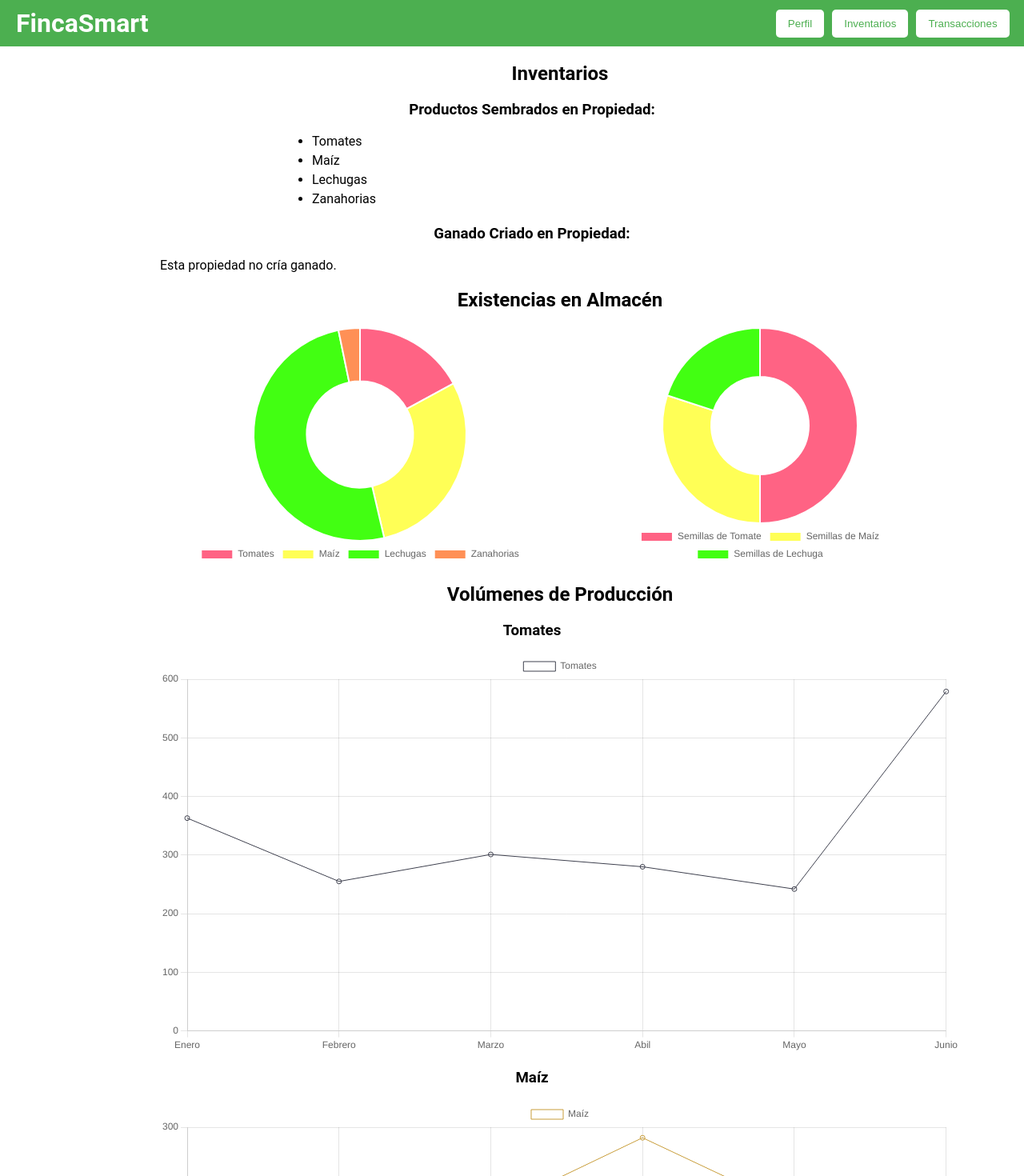
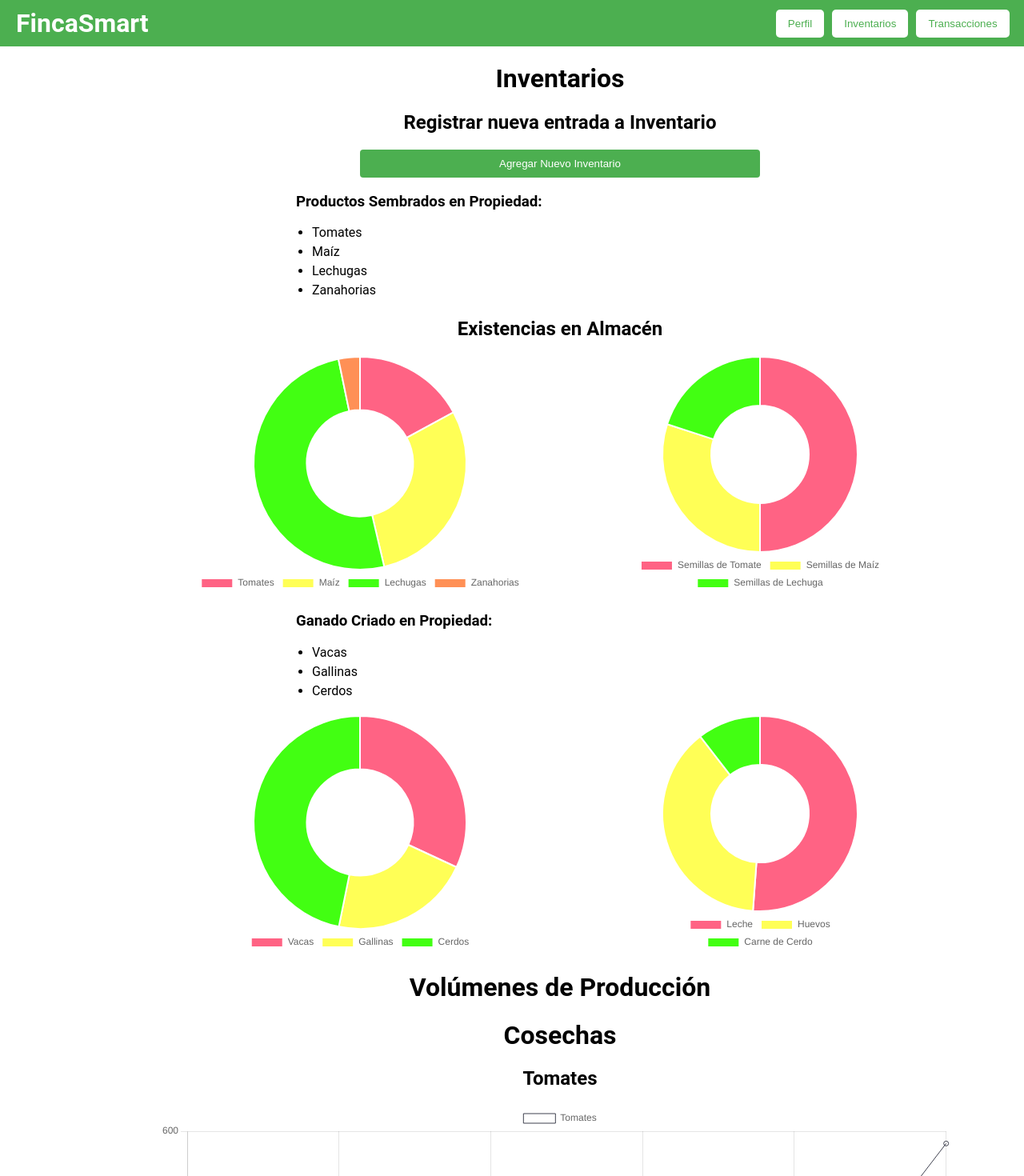
Before and after one commit to JhairGarthoffUPSA/fincasmart, a React (Create React App) app: page /inventory in a window 1280 px wide. Shown: the top 1470 px of the page at 80% size. Built offline with nearby package versions, Linux system fonts and the light colour scheme.

Commit message:
Desarrollada funcion de Agregar registro Inv. Video Home editado

```diff
--- a/src/pages/InventoryPage.css
+++ b/src/pages/InventoryPage.css
@@ -5,10 +5,22 @@
     flex-direction: column;
 }
 
+.inventarios-page h1{
+    text-align: center;
+}
+
 .inventarios-page h2{
     text-align: center;
 }
+.inventarios-page h3{
+    text-align: left;
+    margin-left: 170px;
+}
 
+.inventarios-page p{
+    text-align: left;
+    margin-left: 170px;
+}
 
 .inventarios-content{
     position: relative;
@@ -51,3 +63,65 @@
 .line-graphs .sales-volume-chart {
     width: 45%;
 }
+
+.form-container {
+    margin-top: 20px;
+    text-align: left;
+    margin-left: 250px;
+}
+
+.form-container h2 {
+    margin-bottom: 10px;
+}
+
+.form-group {
+    margin-bottom: 15px;
+}
+
+.form-group label {
+    display: block;
+    margin-bottom: 5px;
+
+}
+
+.form-group input[type="text"],
+.form-group input[type="number"],
+.form-group select {
+    width: 60%;
+    padding: 8px;
+    border: 1px solid #ccc;
+    border-radius: 4px;
+}
+
+button[type="submit"] {
+    background-color: #4CAF50;
+    color: white;
+    padding: 10px 20px;
+    border: none;
+    border-radius: 4px;
+    cursor: pointer;
+    margin-left: 50px;
+}
+
+.add-inventory-button-container {
+    display: flex;
+    justify-content: center;
+    margin-top: 20px; /* Adjust margin as needed */
+}
+
+.add-inventory-button {
+    background-color: #4CAF50;
+    color: white;
+    padding: 10px 20px;
+    border: none;
+    border-radius: 4px;
+    cursor: pointer;
+}
+
+.add-inventory-button:hover {
+    background-color: #45a049;
+}
+
+button[type="submit"]:hover {
+    background-color: #45a049;
+}
--- a/src/pages/InventoryPage.tsx
+++ b/src/pages/InventoryPage.tsx
@@ -1,3 +1,4 @@
+// InventoryPage.tsx
 import React, { useEffect, useState } from 'react';
 import { useNavigate } from 'react-router-dom';
 import { Chart, registerables } from 'chart.js'; // Import Chart.js and its registerables
@@ -7,8 +8,6 @@ Chart.register(...registerables); // Register Chart.js components
 
 type ChartInstance = Chart<'doughnut', number[], string>; // Define custom type for chart instance
 
-
-
 const InventoryPage: React.FC = () => {
     const [inventory] = useState([
         { product: 'Tomates', quantity: 105 },
@@ -16,7 +15,6 @@ const InventoryPage: React.FC = () => {
         { product: 'Lechugas', quantity: 310 },
         { product: 'Zanahorias', quantity: 20 },
     ]);
-    const navigate = useNavigate();
 
     const productionVolumes = [
         { product: 'Tomates', volumes: [363, 255, 301, 280, 242, 579] },
@@ -24,6 +22,7 @@ const InventoryPage: React.FC = () => {
         { product: 'Lechugas', volumes: [402, 411, 419, 398, 390, 392] },
         { product: 'Zanahorias', volumes: [102, 147, 151, 195, 102, 58] },
     ];
+
     const createProductionVolumeCharts = (productionVolumes: { product: string; volumes: number[] }[]) => {
         productionVolumes.forEach(({ product, volumes }, index) => {
             const canvasId = `production-volume-chart-${index}`;
@@ -58,7 +57,6 @@ const InventoryPage: React.FC = () => {
         });
     };
 
-
     const getRandomColor = () => {
         const letters = '0123456789ABCDEF';
         let color = '#';
@@ -72,12 +70,15 @@ const InventoryPage: React.FC = () => {
         // Create and update charts
         const overallInventoryChart = createDoughnutChart('overall-inventory-chart', inventory.map(item => item.quantity), inventory.map(item => item.product));
         const seedsInventoryChart = createDoughnutChart('seeds-inventory-chart', [50, 30, 20], ['Semillas de Tomate', 'Semillas de Maíz', 'Semillas de Lechuga']);
+        const cattleInventoryChart = createDoughnutChart('cattle-inventory-chart', [15, 10, 22], ['Vacas', 'Gallinas', 'Cerdos']);
+        const cattleProductsInventoryChart = createDoughnutChart('cattle-products-inventory-chart', [200, 150, 41], ['Leche', 'Huevos', 'Carne de Cerdo']);
 
         return () => {
             overallInventoryChart.destroy();
             seedsInventoryChart.destroy();
+            cattleInventoryChart.destroy();
+            cattleProductsInventoryChart.destroy();
             createProductionVolumeCharts(productionVolumes);
-
         };
     }, []);
 
@@ -105,6 +106,28 @@ const InventoryPage: React.FC = () => {
         });
     };
 
+    const [newEntry, setNewEntry] = useState<{ type: string, name: string, amount: number }>({ type: '', name: '', amount: 0 });
+    const [showForm, setShowForm] = useState(false);
+    const navigate = useNavigate();
+
+    const handleInputChange = (e: React.ChangeEvent<HTMLInputElement> | React.ChangeEvent<HTMLSelectElement>) => {
+        const { name, value } = e.target;
+        setNewEntry(prevState => ({
+            ...prevState,
+            [name]: value
+        }));
+    };
+
+    const handleFormSubmit = (e: React.FormEvent<HTMLFormElement>) => {
+        e.preventDefault();
+        console.log('New Entry:', newEntry);
+        // You can add your logic here to handle the form submission, like sending data to a backend API
+    };
+
+    const toggleForm = () => {
+        setShowForm(prevState => !prevState);
+    };
+
     return (
         <div className="inventarios-page">
             <header className="homepage-header">
@@ -124,7 +147,44 @@ const InventoryPage: React.FC = () => {
             </header>
 
             <div className="inventarios-content">
-                <h2>Inventarios</h2>
+                <h1>Inventarios</h1>
+
+                <h2>Registrar nueva entrada a Inventario</h2>
+
+                <div className="product-list">
+                    <div className="add-inventory-button-container">
+                        <button className="add-inventory-button" onClick={() => setShowForm(!showForm)}>
+                            {showForm ? 'Cerrar Formulario' : 'Agregar Nuevo Inventario'}
+                        </button>
+                    </div>
+                    {showForm && (
+
+                        <div className="form-container">
+                            <form onSubmit={handleFormSubmit}>
+
+                                <div className="form-group">
+                                    <label>Nombre del Producto:</label>
+                                    <input type="text" name="name" value={newEntry.name} onChange={handleInputChange}/>
+                                </div>
+                                <div className="form-group">
+                                    <label>Tipo:</label>
+                                    <select name="type" value={newEntry.type} onChange={handleInputChange}>
+                                        <option value="">Seleccionar Tipo</option>
+                                        <option value="crop">Cosecha</option>
+                                        <option value="cattle">Ganado</option>
+                                    </select>
+                                </div>
+                                <div className="form-group">
+                                    <label>Cantidad:</label>
+                                    <input type="number" name="amount" value={newEntry.amount}
+                                           onChange={handleInputChange}/>
+                                </div>
+                                <button type="submit">Agregar al Registro</button>
+
+                            </form>
+                        </div>)}
+                </div>
+
 
                 {/* Product List */}
                 <div className="product-list">
@@ -134,30 +194,42 @@ const InventoryPage: React.FC = () => {
                             <li key={index}>{item.product}</li>
                         ))}
                     </ul>
+                    <h2>Existencias en Almacén</h2>
+                    <div className="donut-graphs">
+                        <div className="overall-inventory-chart">
+                            <canvas id="overall-inventory-chart"></canvas>
+                        </div>
+                        <div className="seeds-inventory-chart">
+                            <canvas id="seeds-inventory-chart"></canvas>
+                        </div>
+                    </div>
+
 
                     <h3>Ganado Criado en Propiedad:</h3>
-                    <p>Esta propiedad no cría ganado.</p>
+                    <ul>
+                        <li>Vacas</li>
+                        <li>Gallinas</li>
+                        <li>Cerdos</li>
+                    </ul>
+                    <div className="donut-graphs">
+                        <div className="cattle-inventory-chart">
+                            <canvas id="cattle-inventory-chart"></canvas>
+                        </div>
+                        <div className="cattle-products-inventory-chart">
+                            <canvas id="cattle-products-inventory-chart"></canvas>
+                        </div>
+                    </div>
 
-                    <h2>Existencias en Almacén</h2>
-                </div>
-
-
-                <div className="donut-graphs">
-                    <div className="overall-inventory-chart">
-                        <canvas id="overall-inventory-chart"></canvas>
-                    </div>
-                    <div className="seeds-inventory-chart">
-                        <canvas id="seeds-inventory-chart"></canvas>
-                    </div>
                 </div>
 
 
                 {/* Line Graphs */}
                 <div className="production-volume-charts">
-                    <h2>Volúmenes de Producción</h2>
+                    <h1>Volúmenes de Producción</h1>
+                    <h1>Cosechas</h1>
                     {productionVolumes.map((product, index) => (
                         <div key={index} className="production-volume-chart">
-                            <h3>{product.product}</h3>
+                            <h2>{product.product}</h2>
                             <canvas id={`production-volume-chart-${index}`}></canvas>
                         </div>
                     ))}
```
Also changed, not shown: 1 other file (tests, documents, lock files or other folders).
